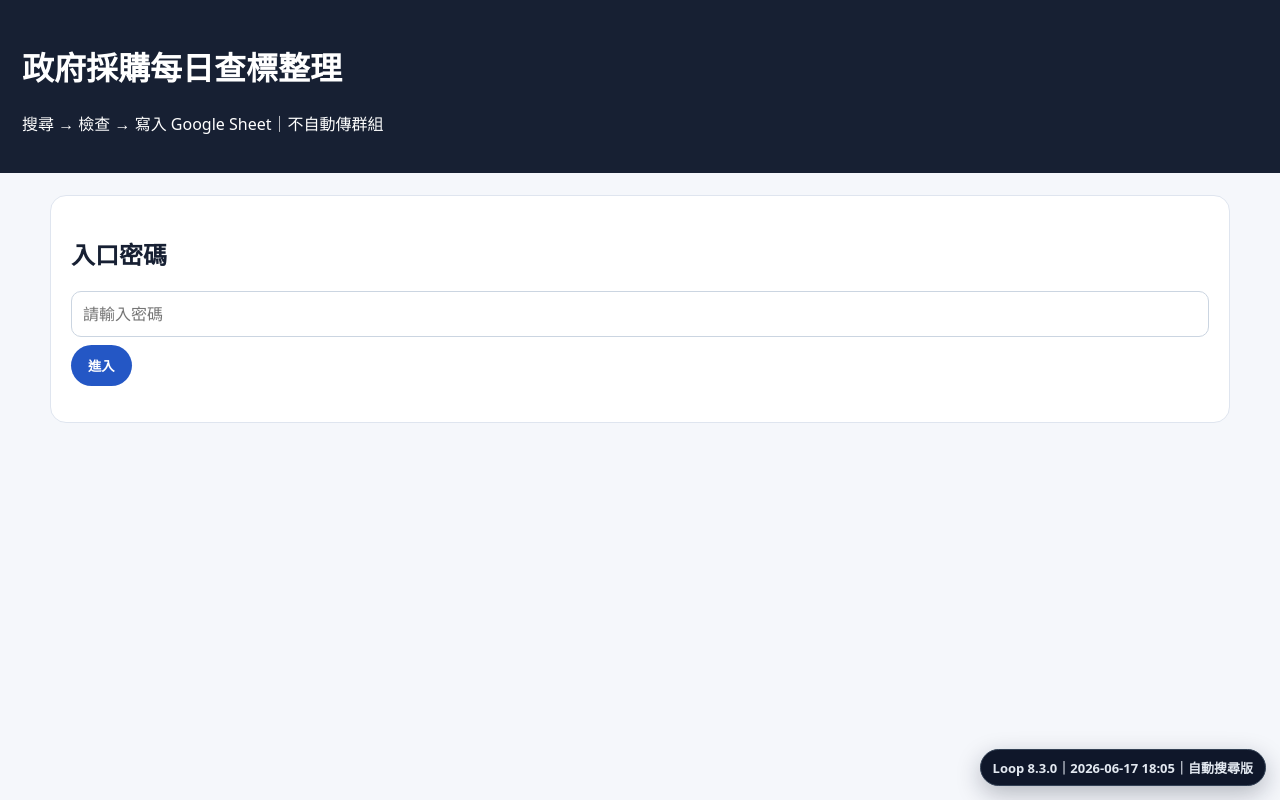
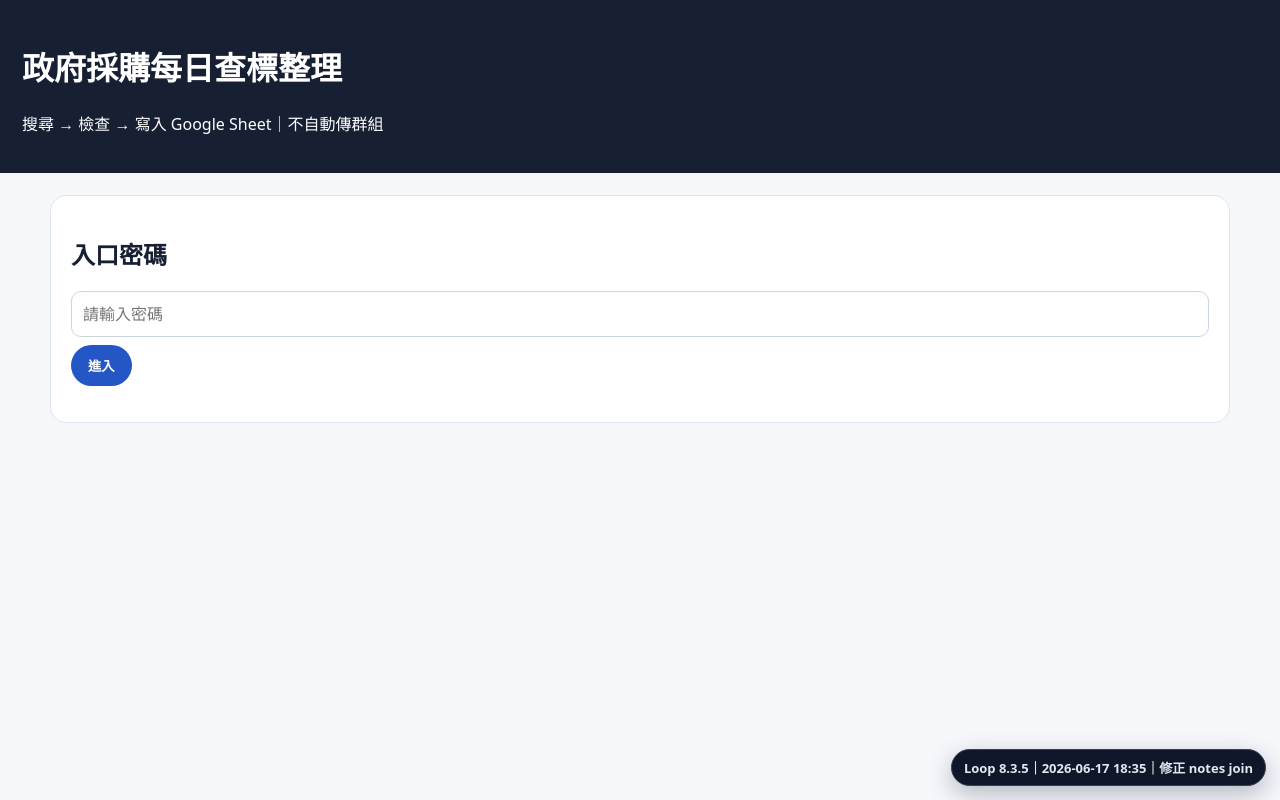
Before and after one commit to Calumai/moneykimkim, a website: page index.html in a window 1280 px wide. Drawn offline with Linux system fonts and the light colour scheme.

Commit message:
Point root to frontend Loop 8.3.5

```diff
--- a/index.html
+++ b/index.html
@@ -11,7 +11,7 @@
   </style>
 </head>
 <body>
-  <iframe src="./public/index-v814.html?v=loop-8-3-0-20260617-1805" title="moneykimkim"></iframe>
-  <div class="version-badge">Loop 8.3.0｜2026-06-17 18:05｜自動搜尋版</div>
+  <iframe src="./public/index-v835.html?v=loop-8-3-5-20260617-1835" title="moneykimkim"></iframe>
+  <div class="version-badge">Loop 8.3.5｜2026-06-17 18:35｜修正 notes join</div>
 </body>
 </html>
```
